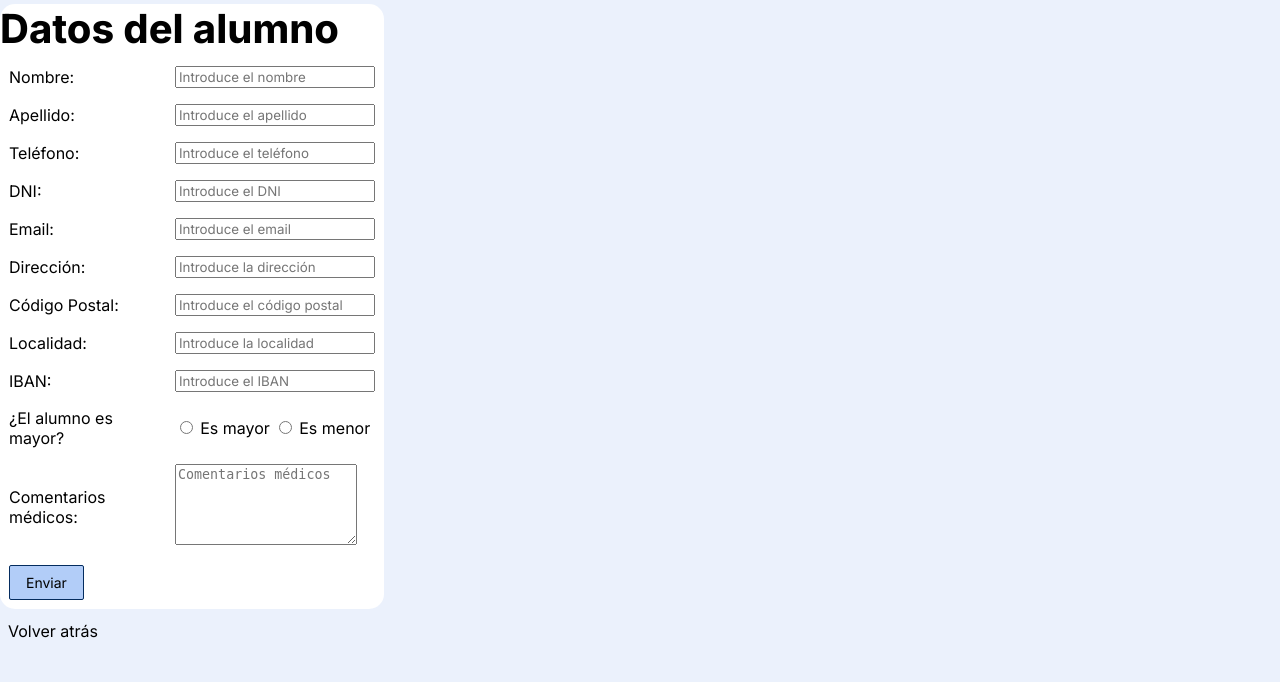
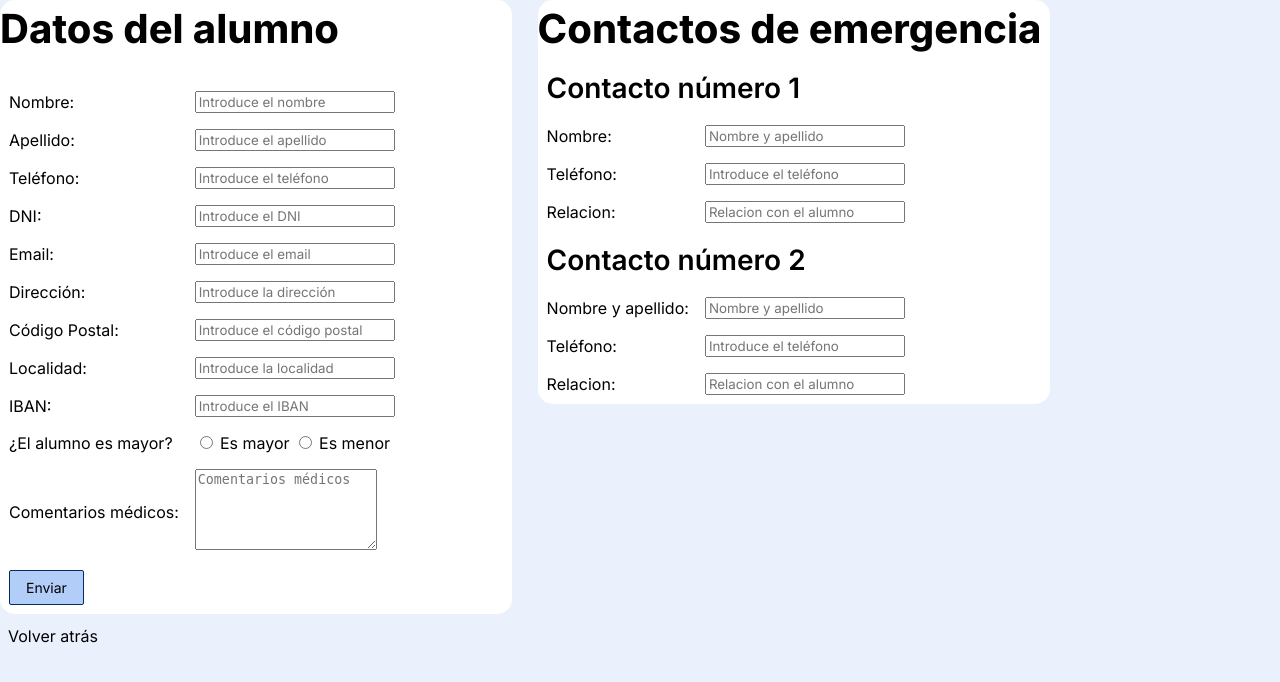
Before and after one commit to eskaigarcia/bristol_manager, a PHP site: the page made by añadir_alumnos.php in a window 1280 px wide. Shown: the top 682 px of the page. Run offline with PHP 8.4, Linux system fonts and the light colour scheme.

Commit message:
El header tiene algun arreglo se pueden añadir campos nulos aunque no se si como quereis se puede enviar datos datos de los telefonos a la base de datos y esta con post en vez de con get

```diff
--- a/añadir_alumnos.php
+++ b/añadir_alumnos.php
@@ -4,12 +4,12 @@
         <meta charset="UTF-8">
         <meta name="viewport" content="width=device-width, initial-scale=1.0">
         <title>Document</title>
-        <?php include './components/htmlHead.php'; ?>
+        <?php include 'components/htmlHead.php'; ?>
 </head>
 <body class="insalumfondo">
         <div class="insalumatras">
-        <h1 >Datos del alumno</h1>
-        <form name="insalum" method="get" class="insalum" action="resources/insertar_alumnos.php">
+        <h1 >Datos del alumno</h1><br>
+        <form name="insalum" method="POST" class="insalum" action="resources/insertar_alumnos.php">
             <table class="insalum">
                 <tr>
                     <td><label for="nombre">Nombre:</label></td>
@@ -64,9 +64,46 @@
                     <td colspan="2"><button type="submit">Enviar</button></td>
                 </tr>
             </table>
+
+        </div>
+
+
+
+
+
+        <div class="insalumatras">
+        <h1 >Contactos de emergencia</h1>
+            <table class="insalum">
+            <td colspan="2"><h2>Contacto número 1</h2></td>
+                <tr>
+                    <td><label for="nombreCont">Nombre:</label></td>
+                    <td><input type="text" id="nombreCont1" name="nombreCont1" placeholder="Nombre y apellido"></td>
+                </tr>
+                <tr>
+                    <td><label for="telefonoCont">Teléfono:</label></td>
+                    <td><input type="text" id="telefonoCont1" name="telefonoCont1" placeholder="Introduce el teléfono"></td>
+                </tr>
+                <tr>
+                    <td><label for="dniCont">Relacion:</label></td>
+                    <td><input type="text" id="relacionCont1" name="relacionCont1" placeholder="Relacion con el alumno"></td>
+                </tr>
+            <td colspan="2"><h2>Contacto número 2</h2></td>
+                <tr>
+                    <td><label for="nombreCont">Nombre y apellido:</label></td>
+                    <td><input type="text" id="nombreCont2" name="nombreCont2" placeholder="Nombre y apellido"></td>
+                </tr>
+                <tr>
+                    <td><label for="telefonoCont">Teléfono:</label></td>
+                    <td><input type="text" id="telefonoCont2" name="telefonoCont2" placeholder="Introduce el teléfono"></td>
+                </tr>
+                <tr>
+                    <td><label for="relacionCont">Relacion:</label></td>
+                    <td><input type="text" id="relacionCont2" name="relacionCont2" placeholder="Relacion con el alumno"></td>
+                </tr>
+                </tr>
+            </table>
         </form>
         </div>
-
         <button onclick="window.location.href='dashboard.php'" class="cardLink align_left">Volver atrás</button>
 </body>
 </html>
--- a/css/temp_santiago.css
+++ b/css/temp_santiago.css
@@ -5,13 +5,21 @@
     text-align: left;
     margin-top: 1%;
 
-
+.insalum2{
+  font-family: var(--font-display);
+    color:var(--color-neutral);
+    text-align: left;
+    margin-top: 1%;
+}
 
   }
   .insalumatras{
     background-color: white;
     border-radius: 15px;
-    margin-right:70%;
+    float:left;
+    height: 20%;
+    width: 40%;
+    margin-right: 2%;
   }
   .insalum td {
     padding: 7px;
```
Also changed, not shown: resources/insertar_alumnos.php (+36 -16 lines).
